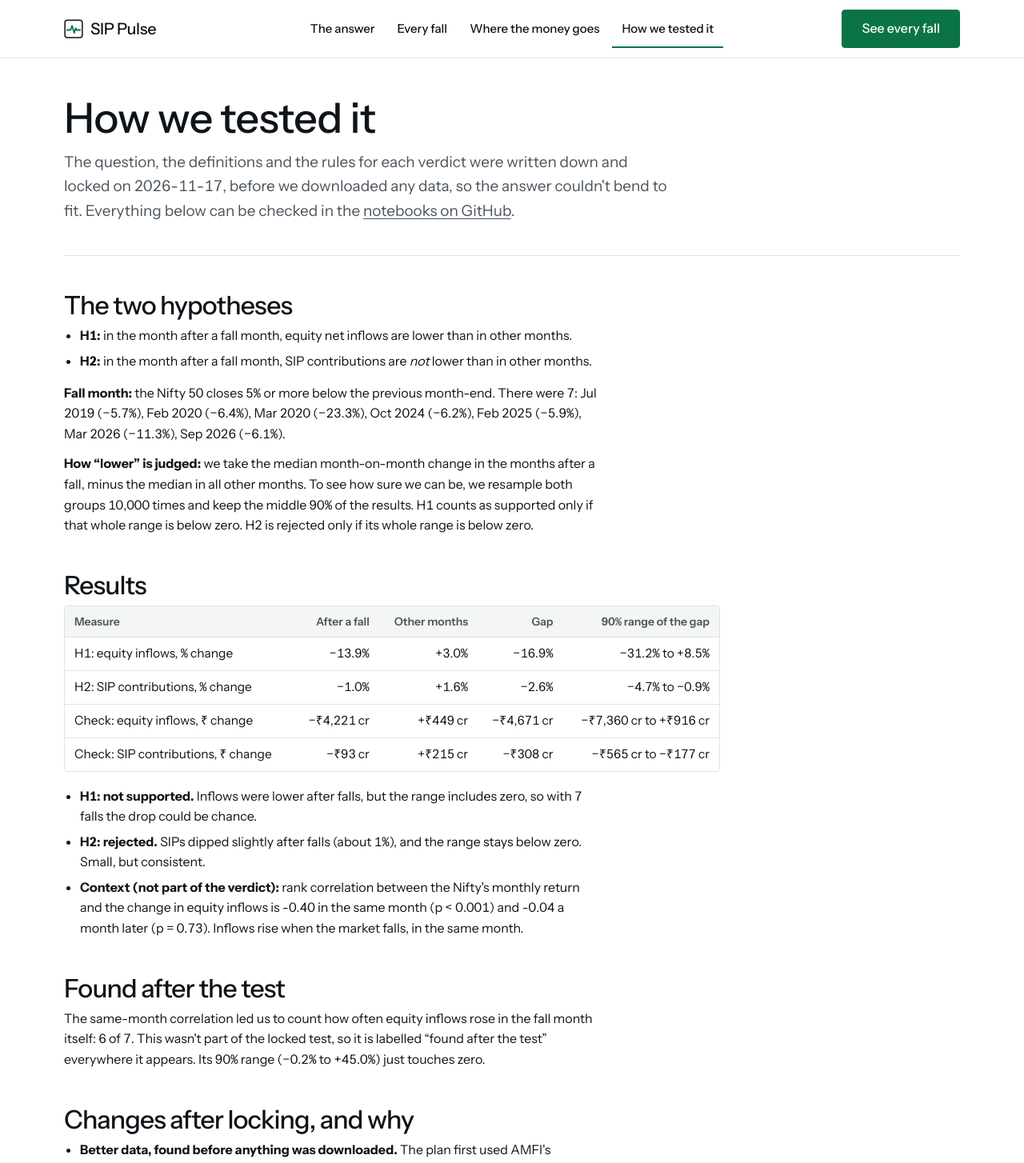
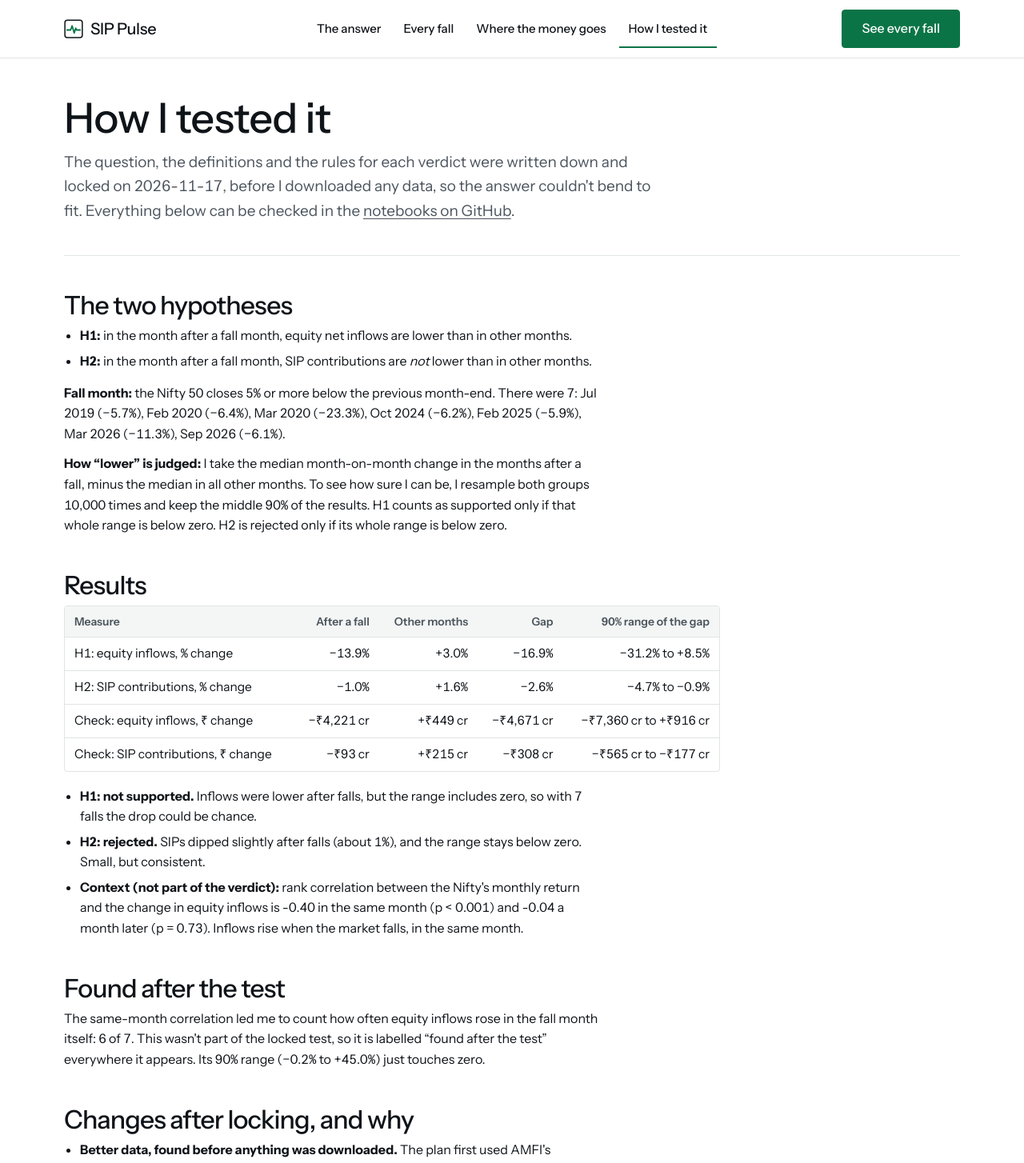
Before and after one commit to AdityaKhetarpal/sip-pulse, a Next.js app in the folder web/: page /method in a window 1280 px wide. Shown: the top 1454 px of the page at 80% size. Built offline with nearby package versions, Linux system fonts and the light colour scheme.

Commit message:
Write the site in the first person singular
"How we tested it" is now "How I tested it" in the nav, the footer and the home menu, and the
method page says I, me and my throughout.

```diff
--- a/web/app/method/page.tsx
+++ b/web/app/method/page.tsx
@@ -3,7 +3,7 @@ import { overview, monthLong, monthName, pct, inr } from "@/lib/data";
 
 export const metadata: Metadata = {
   alternates: { canonical: "/method" },
-  title: "How we tested it",
+  title: "How I tested it",
   description: "The pre-registered test behind SIP Pulse: hypotheses fixed before any data was seen, definitions, verdicts, robustness checks, data checks and limits.",
 };
 
@@ -28,9 +28,9 @@ export default function Method() {
   return (
     <div className="wrap">
       <div className="head">
-        <h1>How we tested it</h1>
+        <h1>How I tested it</h1>
         <p>
-          The question, the definitions and the rules for each verdict were written down and locked on {r.pre_registered}, before we downloaded any data, so the answer couldn&apos;t
+          The question, the definitions and the rules for each verdict were written down and locked on {r.pre_registered}, before I downloaded any data, so the answer couldn&apos;t
           bend to fit. Everything below can be checked in the <a href={GH}>notebooks on GitHub</a>.
         </p>
       </div>
@@ -43,8 +43,8 @@ export default function Method() {
         </ul>
         <p><b>Fall month:</b> the Nifty 50 closes 5% or more below the previous month-end. There were {r.fall_months.length}: {r.fall_months.map((f) => `${monthName(f.month)} (${pct(f.nifty_return_pct)})`).join(", ")}.</p>
         <p>
-          <b>How &ldquo;lower&rdquo; is judged:</b> we take the median month-on-month change in the months after a fall, minus the median in all other
-          months. To see how sure we can be, we resample both groups 10,000 times and keep the middle 90% of the results. H1 counts as supported only if that
+          <b>How &ldquo;lower&rdquo; is judged:</b> I take the median month-on-month change in the months after a fall, minus the median in all other
+          months. To see how sure I can be, I resample both groups 10,000 times and keep the middle 90% of the results. H1 counts as supported only if that
           whole range is below zero. H2 is rejected only if its whole range is below zero.
         </p>
 
@@ -76,7 +76,7 @@ export default function Method() {
 
         <h2>Found after the test</h2>
         <p>
-          The same-month correlation led us to count how often equity inflows rose in the fall month itself: {r.exploratory_fall_month.rose} of{" "}
+          The same-month correlation led me to count how often equity inflows rose in the fall month itself: {r.exploratory_fall_month.rose} of{" "}
           {r.exploratory_fall_month.of}. This wasn&apos;t part of the locked test, so it is labelled &ldquo;found after the test&rdquo; everywhere it appears.
           Its 90% range ({pct(r.exploratory_fall_month.low)} to {pct(r.exploratory_fall_month.high)}) just touches zero.
         </p>
@@ -84,7 +84,7 @@ export default function Method() {
         <h2>Changes after locking, and why</h2>
         <ul>
           <li>
-            <b>Better data, found before anything was downloaded.</b> The plan first used AMFI&apos;s monthly notes (about 28 months, read from PDFs). We then
+            <b>Better data, found before anything was downloaded.</b> The plan first used AMFI&apos;s monthly notes (about 28 months, read from PDFs). I then
             found AMFI&apos;s one-file-per-month Excel reports and its SIP table, covering {o.months} months including the 2020 crash. The hypotheses and rules
             didn&apos;t change.
           </li>
@@ -102,7 +102,7 @@ export default function Method() {
           <li><b>Nifty 50:</b> close on the last trading day of each month, from Yahoo Finance (<code>^NSEI</code>). This is the price index, not the total-return index.</li>
           <li>
             <b>{o.checks.run} checks, {o.checks.failed} failed:</b> every scheme category adds up to its section subtotal, every section adds up to the grand total,
-            three months match figures AMFI and the press published, October 2026 SIP matches AMFI&apos;s monthly note, and we count{" "}
+            three months match figures AMFI and the press published, October 2026 SIP matches AMFI&apos;s monthly note, and I count{" "}
             {o.inflow_streak} months of inflows in a row, exactly what AMFI reported for October 2026.
           </li>
         </ul>
--- a/web/components/Nav.tsx
+++ b/web/components/Nav.tsx
@@ -8,7 +8,7 @@ const LINKS = [
   ["/", "The answer"],
   ["/falls/", "Every fall"],
   ["/money/", "Where the money goes"],
-  ["/method/", "How we tested it"],
+  ["/method/", "How I tested it"],
 ] as const;
 
 export default function Nav() {
--- a/web/lib/footer.json
+++ b/web/lib/footer.json
@@ -5,7 +5,7 @@
     { "title": "Pages", "links": [
       ["Every fall", "/falls/"],
       ["Where the money goes", "/money/"],
-      ["How we tested it", "/method/"],
+      ["How I tested it", "/method/"],
       ["Aditya Khetarpal on LinkedIn", "https://www.linkedin.com/in/adityakhetarpal"]
     ] },
     { "title": "Data", "links": [
--- a/web/public/index.html
+++ b/web/public/index.html
@@ -82,7 +82,7 @@
               <p class="t-label">Pages</p>
               <a href="/falls/">Every fall<span>Seven months, before and after</span></a>
               <a href="/money/">Where the money goes<span>Fund categories by year</span></a>
-              <a href="/method/">How we tested it<span>The rules, fixed in advance</span></a>
+              <a href="/method/">How I tested it<span>The rules, fixed in advance</span></a>
             </div>
           </div>
         </div>
@@ -273,7 +273,7 @@
       </div>
       <div>
         <h3>Pages</h3>
-        <ul><li><a href="/falls/">Every fall</a></li><li><a href="/money/">Where the money goes</a></li><li><a href="/method/">How we tested it</a></li><li><a href="https://www.linkedin.com/in/adityakhetarpal">Aditya Khetarpal on LinkedIn</a></li></ul>
+        <ul><li><a href="/falls/">Every fall</a></li><li><a href="/money/">Where the money goes</a></li><li><a href="/method/">How I tested it</a></li><li><a href="https://www.linkedin.com/in/adityakhetarpal">Aditya Khetarpal on LinkedIn</a></li></ul>
       </div>
       <div>
         <h3>Data</h3>
--- a/web/scripts/build-home.mjs
+++ b/web/scripts/build-home.mjs
@@ -195,7 +195,7 @@ ${STYLES}
               <p class="t-label">Pages</p>
               <a href="/falls/">Every fall<span>Seven months, before and after</span></a>
               <a href="/money/">Where the money goes<span>Fund categories by year</span></a>
-              <a href="/method/">How we tested it<span>The rules, fixed in advance</span></a>
+              <a href="/method/">How I tested it<span>The rules, fixed in advance</span></a>
             </div>
           </div>
         </div>
```
